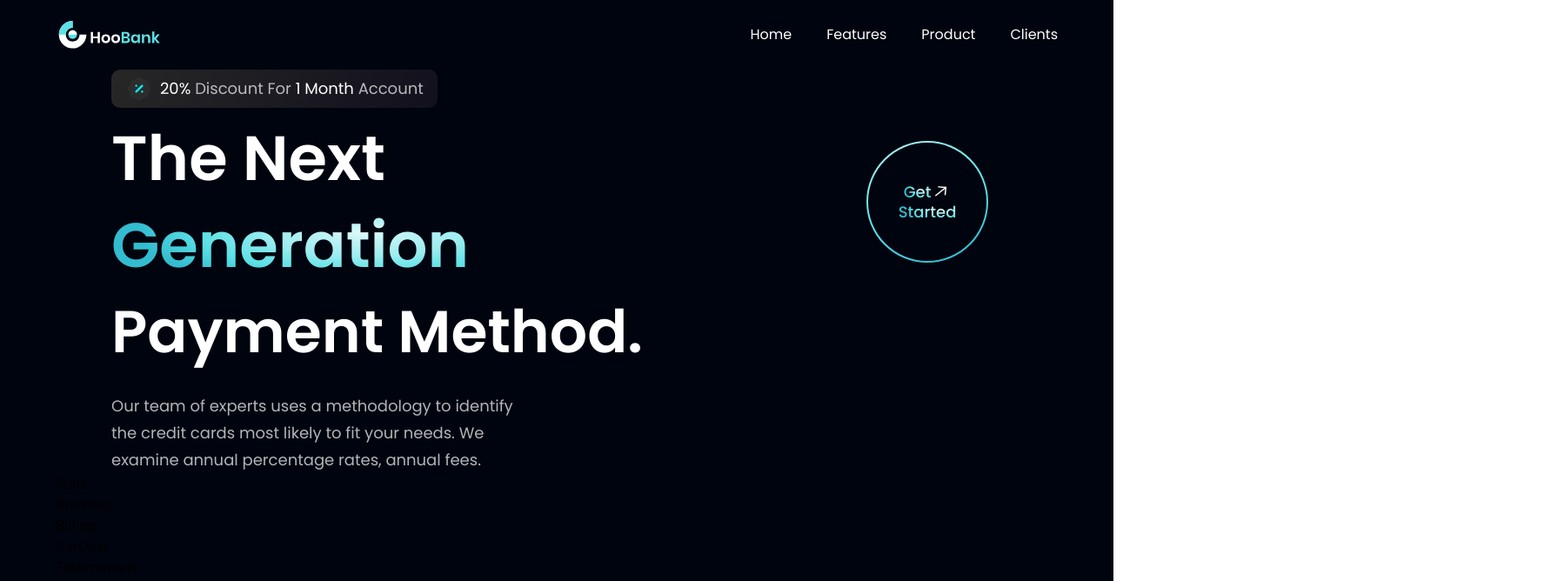
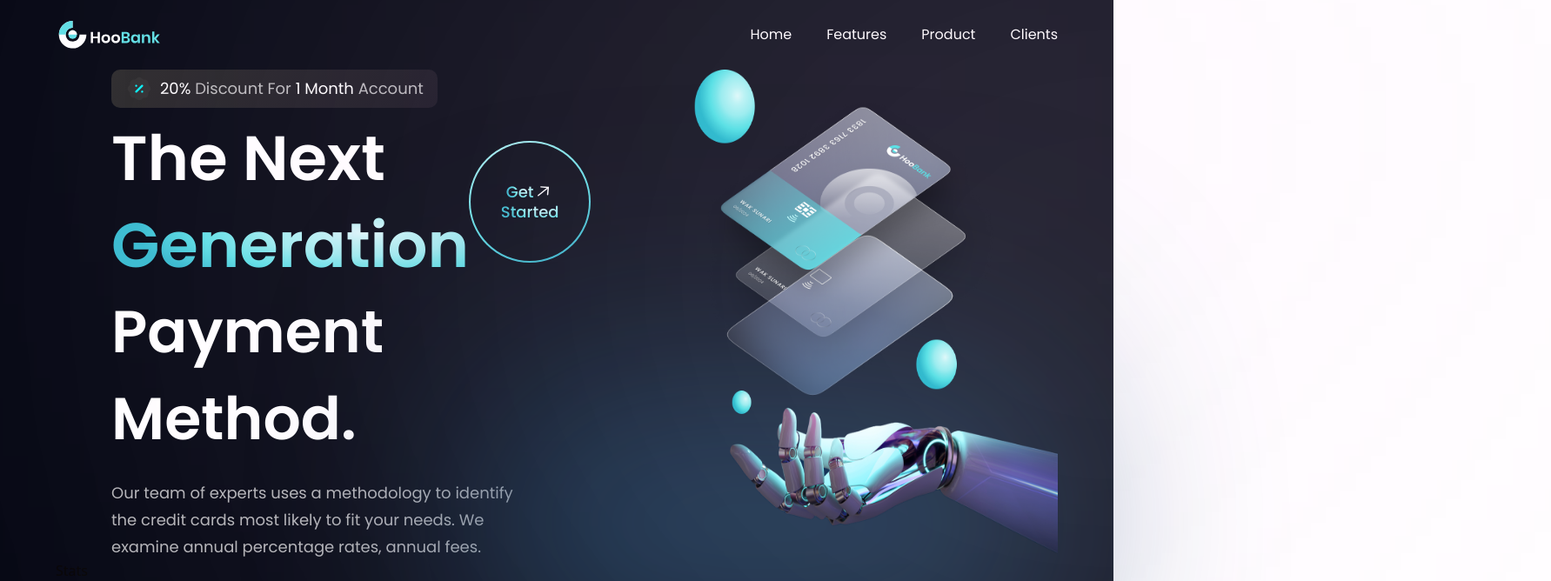
Before and after one commit to podestal/bank-tailwind-landing, a React (Vite) app: page / in a window 1280 px wide. Shown: the top 668 px of the page at 87% size, 1783 px wide, since content can reach past the window. Built offline with nearby package versions, Linux system fonts and the light colour scheme.

Commit message:
gradients and image to right

```diff
--- a/src/components/Hero.jsx
+++ b/src/components/Hero.jsx
@@ -33,6 +33,12 @@
             </p>
         </div>
         <div>
+            <img src={robot} alt="billing" className="w-[100%] h-[100%] relative z-[5]" />
+            <div className="absolute z-[0] w-[40%] h-[35%] top-0 pink__gradient" />
+            <div className="absolute z-[1] w-[80%] h-[80%] rounded-full bottom-40 white__gradient" />
+            <div className="absolute z-[0] w-[50%] h-[50%] right-20 bottom-20 blue__gradient" />
+        </div>
+        <div className="">
 
         </div>
     </section>
```
